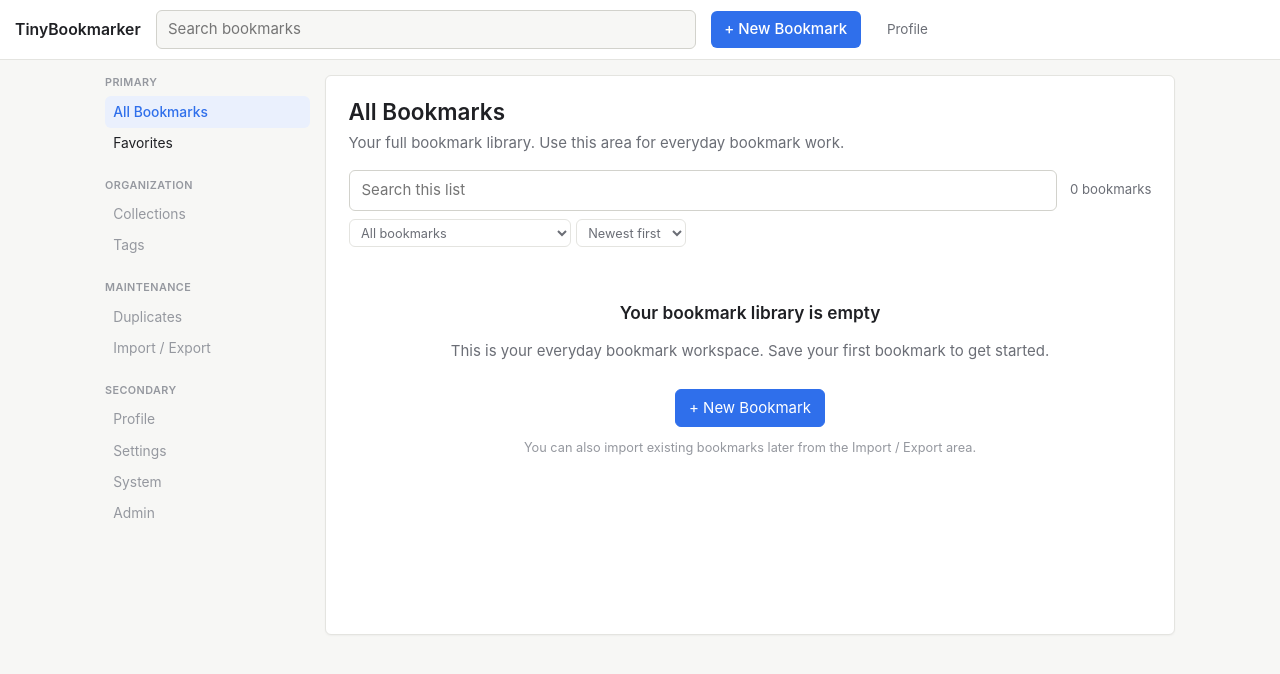
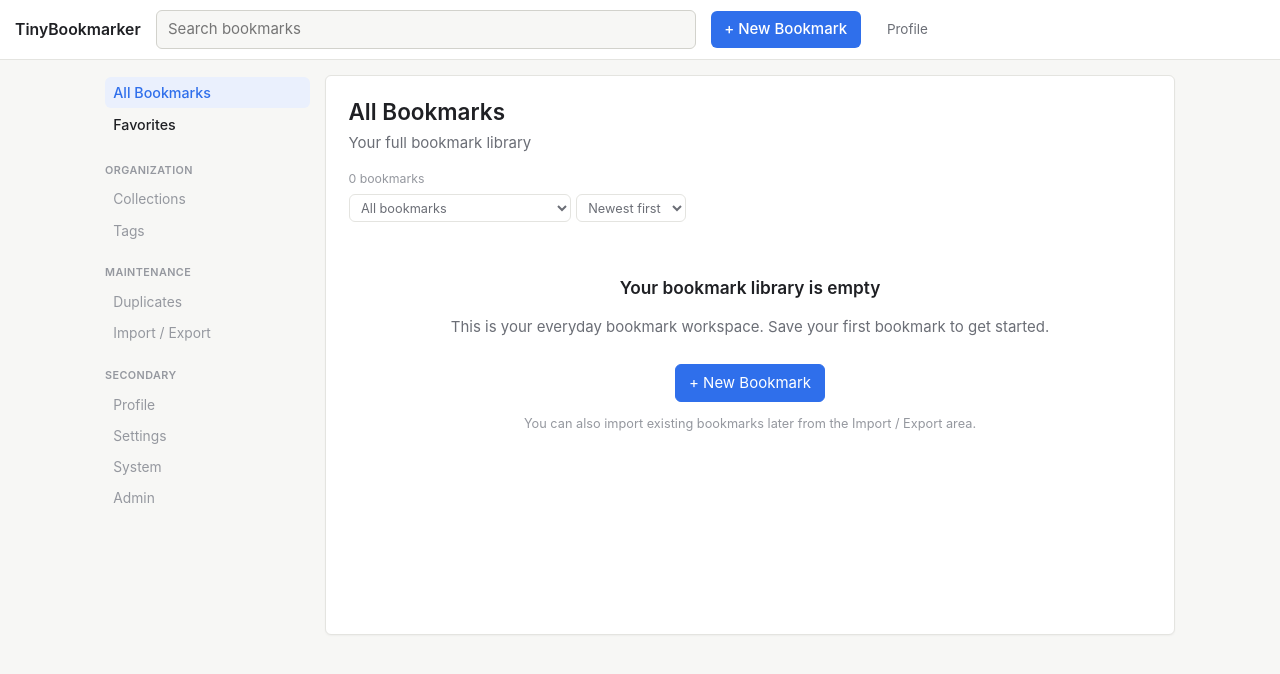
Before and after one commit to Nanja-at-web/TinyBookmarker, a Flask app: page /bookmarks in a window 1280 px wide. Shown: the top 674 px of the page. Run offline with Flask 3, Linux system fonts and the light colour scheme; data that the repository does not hold is empty.

Commit message:
feat: strengthen All Bookmarks as daily workspace
- Remove redundant in-toolbar search; topbar is now the single search
  entry point (hidden q field preserves state across select changes)
- Bookmark rows: more vertical padding, bolder title weight, cleaner
  meta/domain sizing, actions aligned to top
- Page subtitle shortened to "Your full bookmark library"
- Sidebar: drop "Primary" group label; primary nav links bolder via
  sidebar-primary class; secondary groups left at existing muted weight

Co-Authored-By: Claude Opus 4.7 <noreply@anthropic.com>

```diff
--- a/app.py
+++ b/app.py
@@ -47,7 +47,7 @@ def register_routes(app: Flask) -> None:
             "bookmarks_list.html",
             page="all_bookmarks",
             page_title="All Bookmarks",
-            page_subtitle="Your full bookmark library. Use this area for everyday bookmark work.",
+            page_subtitle="Your full bookmark library",
             items=items,
             collections=bm.list_collections(conn),
             tags=bm.list_tags(conn),
--- a/static/style.css
+++ b/static/style.css
@@ -133,6 +133,12 @@ h2 { font-size: 1rem; }
   color: var(--accent);
   font-weight: 500;
 }
+.sidebar-primary { margin-bottom: 1.5rem; }
+.sidebar-primary > ul { margin-top: .1rem; }
+.sidebar-primary a {
+  font-weight: 500;
+  font-size: .95rem;
+}
 .sidebar-group-muted .sidebar-soon {
   color: var(--text-faint);
   cursor: default;
@@ -162,39 +168,24 @@ h2 { font-size: 1rem; }
 .flash-success { background: var(--success-bg); color: var(--success-text); }
 .flash-error   { background: var(--danger-bg); color: var(--danger); }
 
-/* Toolbar — two tiers: a primary row (search + count) and a refine row (selects). */
+/* Toolbar — two tiers: a count row and a refine row (selects).
+   Search lives in the topbar; the toolbar refines the already-loaded view. */
 .toolbar { margin: .25rem 0 1rem; }
 .toolbar-form {
   display: flex;
   flex-direction: column;
-  gap: .55rem;
+  gap: .4rem;
 }
 
-/* Primary row: search dominates, count sits beside it. */
+/* Primary row: the result count, light and subordinate. */
 .toolbar-primary {
   display: flex;
   align-items: center;
-  gap: .85rem;
-}
-.toolbar-primary input[type="search"] {
-  flex: 1;
-  min-width: 0;
-  padding: .55rem .8rem;
-  border: 1px solid var(--border-strong);
-  border-radius: var(--radius);
-  background: var(--surface);
-  font: inherit;
-  font-size: 1rem;
-}
-.toolbar-primary input[type="search"]:focus {
-  outline: 2px solid var(--accent);
-  outline-offset: 1px;
 }
 .toolbar-count {
-  color: var(--text-muted);
-  font-size: .88rem;
+  color: var(--text-faint);
+  font-size: .82rem;
   margin: 0;
-  flex-shrink: 0;
 }
 
 /* Refine row: smaller, lighter, visually subordinate. */
--- a/templates/base.html
+++ b/templates/base.html
@@ -23,8 +23,7 @@
 
   <div class="layout">
     <nav class="sidebar" aria-label="Main">
-      <div class="sidebar-group">
-        <h2>Primary</h2>
+      <div class="sidebar-group sidebar-primary">
         <ul>
           <li><a class="{{ 'active' if page == 'all_bookmarks' else '' }}" href="{{ url_for('all_bookmarks') }}">All Bookmarks</a></li>
           <li><a class="{{ 'active' if page == 'favorites' else '' }}" href="{{ url_for('favorites') }}">Favorites</a></li>
--- a/templates/bookmarks_list.html
+++ b/templates/bookmarks_list.html
@@ -8,9 +8,8 @@
 
 <section class="toolbar" aria-label="List tools">
   <form class="toolbar-form" method="get" action="">
+    <input type="hidden" name="q" value="{{ filters.query }}">
     <div class="toolbar-primary">
-      <label class="visually-hidden" for="q">Search</label>
-      <input id="q" type="search" name="q" value="{{ filters.query }}" placeholder="Search this list">
       <p class="toolbar-count">{{ items|length }} bookmark{{ '' if items|length == 1 else 's' }}</p>
     </div>
 
```
Also changed, not shown: other parts of static/style.css (+14 -11 lines).
